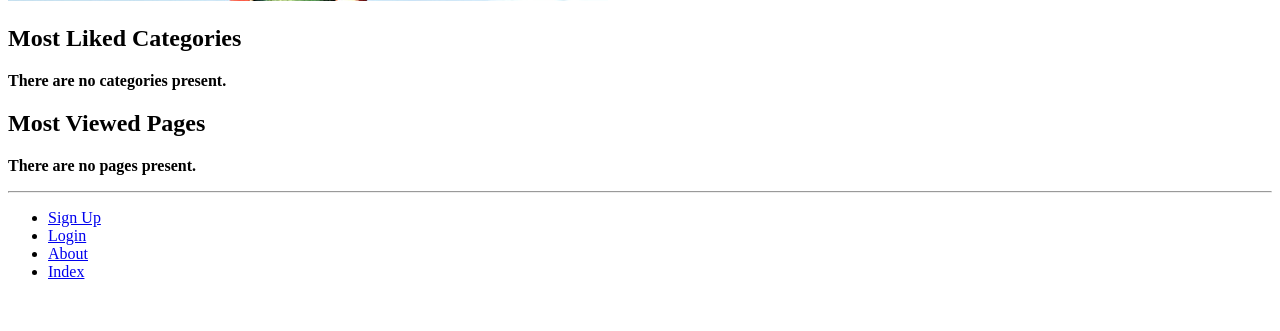
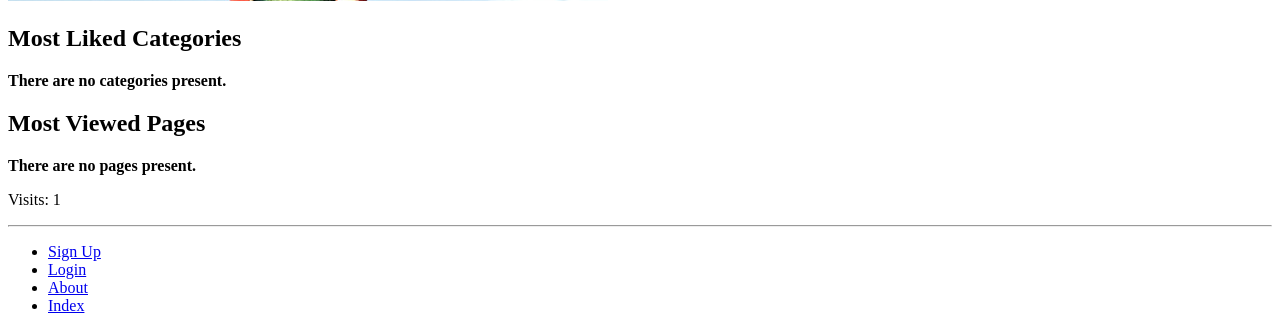
Before and after one commit to 3010468m/tango_with_django_project, a Django app: page / in a window 1280 px wide. Shown: the part 565-896 px from the top of the page. Before the commit the page ends 844 px from the top, so only its background shows below. Run offline with Django 3.2, Linux system fonts and the light colour scheme; data that the repository does not hold is empty.

Commit message:
vists shown

```diff
--- a/rango/views.py
+++ b/rango/views.py
@@ -5,6 +5,7 @@ from django.urls import reverse
 from django.contrib.auth import authenticate, login, logout
 from django.contrib.auth.decorators import login_required
 
+from datetime import datetime
 
 from rango.forms import CategoryForm, PageForm, UserForm, UserProfileForm
 from rango.models import Category
@@ -16,20 +17,27 @@ def index(request):
     # retrieve top 5 only
     # place list in context_dict
     category_list = Category.objects.order_by('-likes')[:5]
+    page_list = Page.objects.order_by('-views')[:5]
 
     context_dict = {}
     context_dict['boldmessage'] = 'Crunchy, creamy, cookie, candy, cupcake!'
     context_dict['categories'] = category_list
+    context_dict['pages'] = page_list
+    context_dict['visits'] = int(request.COOKIES.get('visits', '1'))
 
-    page_list = Page.objects.order_by('-views')[:5]
-    context_dict['pages'] = page_list
+    # cookies
+    response = render(request, 'rango/index.html', context=context_dict)
+    visitor_cookie_handler(request, response)
 
     #render response and return
-    return render(request, 'rango/index.html', context=context_dict)
+    return response
 
 def about(request):
     print(request.method)
     print(request.user)
+    if request.session.test_cookie_worked():
+        print("TEST COOKIE WORKED!")
+        request.session.set_test_cookie()
     return render(request, 'rango/about.html', {})
 
 def show_category(request, category_name_slug):
@@ -168,3 +176,24 @@ def user_logout(request):
     # we know user is logged in, so can just log them out
     logout(request)
     return redirect(reverse('rango:index'))
+
+def visitor_cookie_handler(request, response):
+    # Get the number of visits to the site
+    # use the COOKIES.get() function to obtain the visits cookie.
+    # If the cookie exists, the value returned is casted to an integer.
+    # If the cookie doesn't exist, then the default value of 1 is used.
+
+    visits = int(request.COOKIES.get('visits', '1'))
+    last_visit_cookie = request.COOKIES.get('last_visit', str(datetime.now()))
+    last_visit_time = datetime.strptime(last_visit_cookie[:-7],'%Y-%m-%d %H:%M:%S')
+
+    # If it's been more than a day since the last visit...
+    if (datetime.now() - last_visit_time).days > 0:
+        visits = visits + 1
+        # Update the last visit cookie now that we have updated the count
+        response.set_cookie('last_visit', str(datetime.now()))
+    else:
+        response.set_cookie('last_visit', last_visit_cookie)
+
+    # Update/set the visits cookie
+    response.set_cookie('visits', visits)
--- a/templates/rango/index.html
+++ b/templates/rango/index.html
@@ -48,6 +48,8 @@
         {% else %}
         <strong>There are no pages present.</strong>
         {% endif %}
+
+    <p>Visits: {{ visits }}</p>
     </div>
 
 {% endblock %}
```
